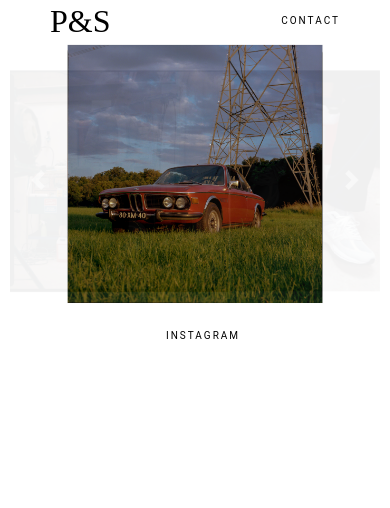
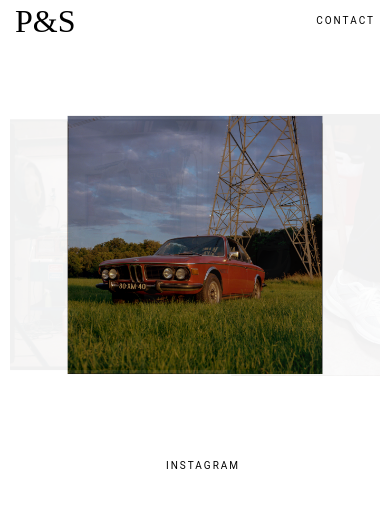
Before and after one commit to jarmovdh/pxs, a plain HTML site: page index.html in a window 390 px wide. Drawn offline with nearby package versions, Linux system fonts and the light colour scheme; a web font is replaced by a local one.

Commit message:
minor updates

```diff
--- a/css/style.css
+++ b/css/style.css
@@ -178,9 +178,15 @@ p {
    height: 100%;
  }
 
+ #header {
+   padding: 15px 15px 0px;
+   z-index: 1;
+ }
+
+
 
   #section2 {
-    padding: 0px 10px
+    padding: 75px 10px
   }
 
 
--- a/index.html
+++ b/index.html
@@ -52,7 +52,7 @@
     <div id="carouselExampleControlsFade" class="carousel slide carousel-fade" data-ride="carousel">
       <div class="carousel-inner">
         <div class="carousel-item active">
-          <img class="d-block w-100" src="images/gallery5.jpg" alt="First slide">
+          <img class="d-block w-100" src="images/gallery1.jpg" alt="First slide">
         </div>
         <div class="carousel-item">
           <img class="d-block w-100" src="images/gallery2.jpg" alt="Second slide">
@@ -67,13 +67,13 @@
           <img class="d-block w-100" src="..." alt="Third slide">
         </div> -->
       </div>
-      <a class="carousel-control-prev" href="#carouselExampleControlsFade" role="button" data-slide="prev">
+      <!-- <a class="carousel-control-prev" href="#carouselExampleControlsFade" role="button" data-slide="prev">
         <span class="carousel-control-prev-icon" aria-hidden="true"></span>
         <span class="sr-only">Previous</span>
       </a>
       <a class="carousel-control-next" href="#carouselExampleControlsFade" role="button" data-slide="next">
         <span class="carousel-control-next-icon" aria-hidden="true"></span>
-        <span class="sr-only">Next</span>
+        <span class="sr-only">Next</span> -->
       </a>
     </div>
 
```
